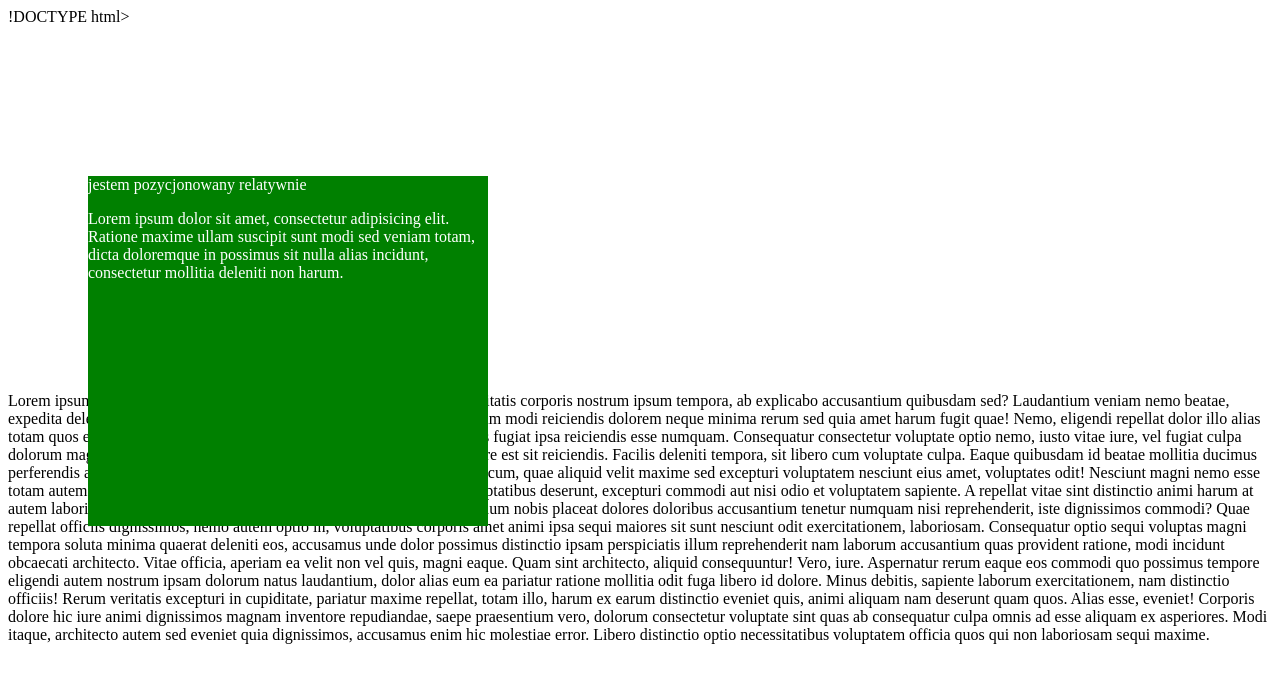
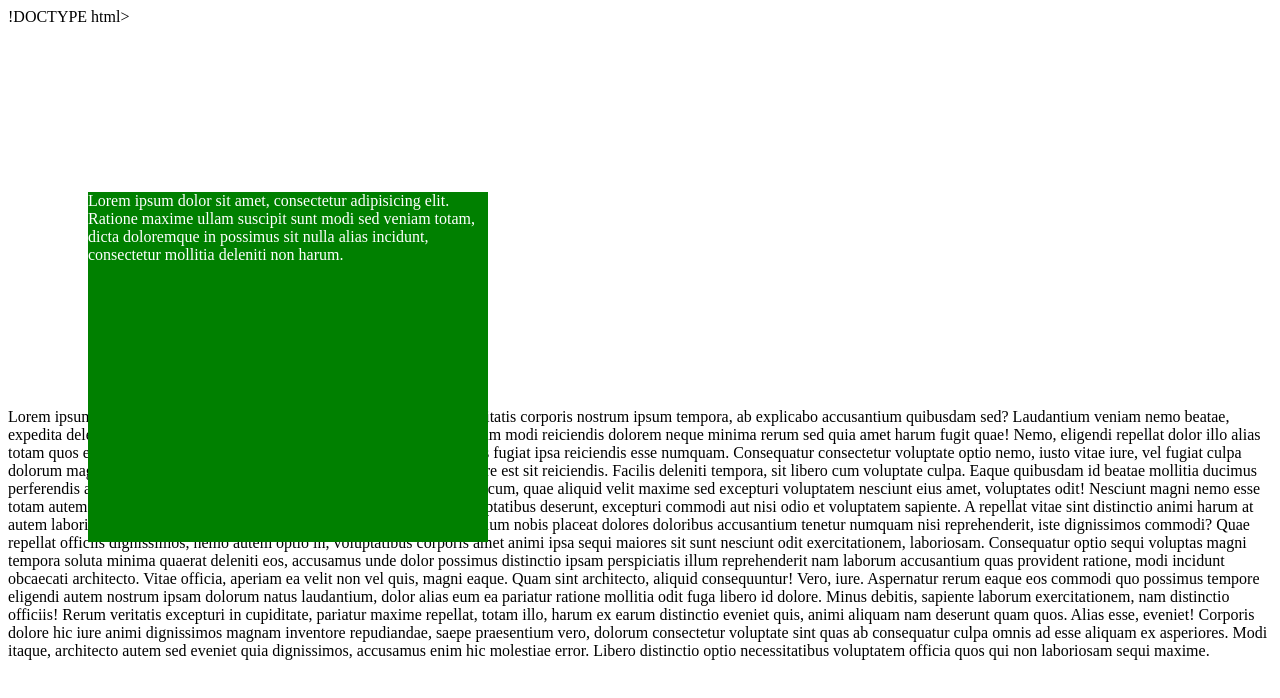
Before and after one commit to ravbialk/ravbialk.github.io, a plain HTML site: page warsztaty/css/pozycjonowanie/css/index.html in a window 1280 px wide. Drawn offline with Linux system fonts and the light colour scheme.

Commit message:
Pozycjonowanie_zmiana w wierszu 12

```diff
--- a/warsztaty/css/pozycjonowanie/css/index.html
+++ b/warsztaty/css/pozycjonowanie/css/index.html
@@ -9,7 +9,7 @@
 <body>
 <div id="green">
     <div class="position-relative">
-       jestem pozycjonowany relatywnie
+
 
     </div>
     <p>
```
